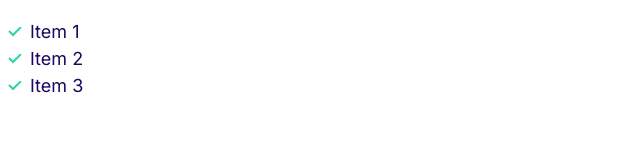
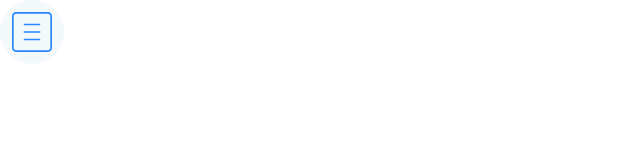
Before and after one commit to Seanpdoyle05/moshify, a plain HTML site: page index.html in a window 1280 px wide. Shown: the whole page, without its empty margins (0-640 px from the left). Drawn offline with Linux system fonts and the light colour scheme.

Commit message:
Build an icon.

```diff
--- a/css/styles.css
+++ b/css/styles.css
@@ -137,8 +137,28 @@ h3 {
     margin-bottom: 1rem;
 }
 
-@media screen and (min-width 1024px) {
+@media screen and (min-width: 1024px) {
     .list-tick .list__item {
         padding-left: 0;
     }
 }
+
+/* Icons */
+.icon {
+    width: 40px;
+    height: 40px;
+}
+
+.icon--primary {
+    fill: var(--color-primary);
+}
+
+.icon-container {
+    background: #f3f9fa;
+    width: 64px;
+    height: 64px;
+    border-radius: 100%;
+    display: inline-flex;
+    justify-content: center;
+    align-items: center;
+}
--- a/index.html
+++ b/index.html
@@ -20,10 +20,10 @@
     <link rel="stylesheet" href="css/styles.css" />
   </head>
   <body>
-    <ul class="list list--tick">
-      <li class="list__item">Item 1</li>
-      <li class="list__item">Item 2</li>
-      <li class="list__item">Item 3</li>
-    </ul>
+    <span class="icon-container">
+      <svg class="icon icon--primary">
+        <use xlink:href="images/sprite.svg#menu"></use>
+      </svg>
+    </span>
   </body>
 </html>
```
Also changed, not shown: components/icons.html (added, +5 -0 lines), components/lists.html (+5 -0 lines), images/sprite.svg (added).
